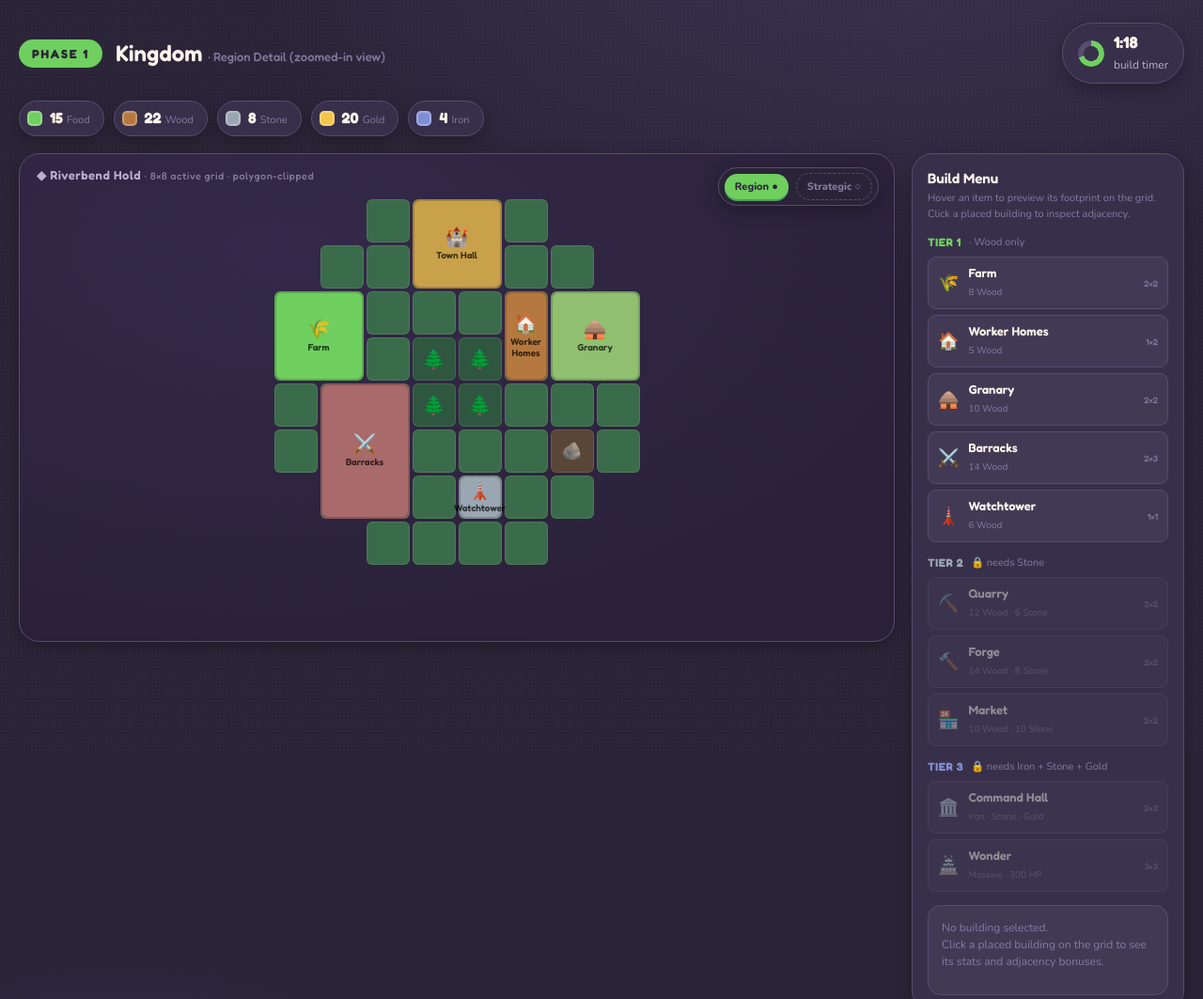
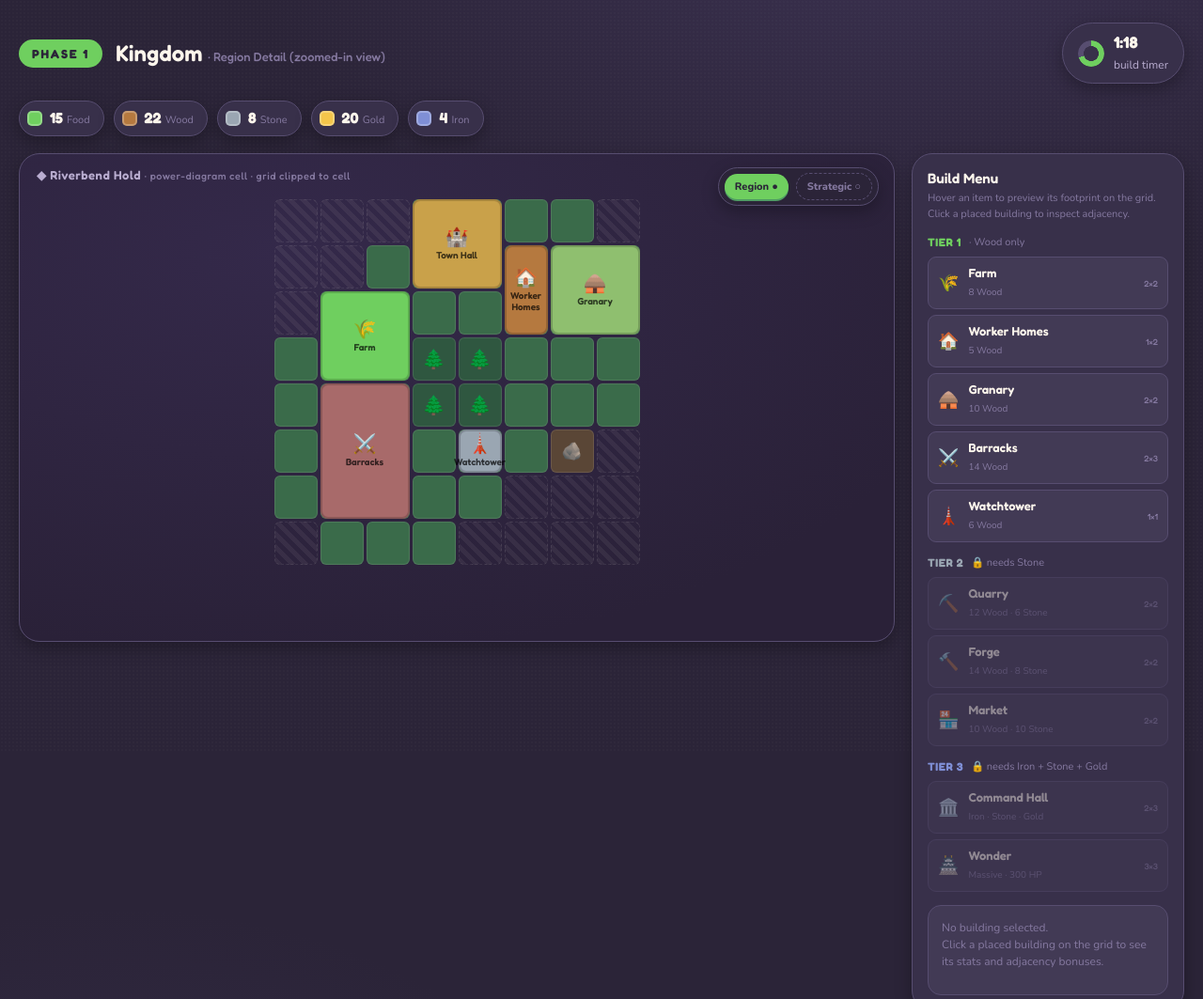
Before and after one commit to Jakers011/vectoy-assets, a plain HTML site: page ui/phase1-kingdom/index.html in a window 1280 px wide. Shown: the top 1063 px of the page at 94% size. Drawn offline with nearby package versions, Linux system fonts and the light colour scheme.

Commit message:
Phase 1 mockup: angular power-diagram cell (§14.5) + striped clipped tiles, re-placed buildings

```diff
--- a/ui/phase1-kingdom/index.html
+++ b/ui/phase1-kingdom/index.html
@@ -10,9 +10,9 @@
 <style>
   /* ============================================================
      VECTOY — Phase 1 Kingdom · REGION DETAIL (zoomed-in LOD)
-     Zoomed-in state of the shared map (see Q#51). Tetris grid
-     clipped to region polygon; build menu; adjacency preview.
-     Tokens shared with Phase 4 mockup. Spec: §4, §14.6, §22.
+     Zoomed-in state of the shared map (see Q#51). One power-diagram
+     cell (additively-weighted Voronoi, §14.5); tetris grid clipped
+     to the cell. Build menu; adjacency preview. Spec: §4, §14.5, §22.
      ============================================================ */
   :root {
     --surface-felt:#2b2438; --surface-panel:#38304a; --surface-card:#423a55;
@@ -89,12 +89,17 @@
   .zoom .z-out { background:transparent; color:var(--ink-dim); border:1px dashed var(--edge-soft); cursor:not-allowed; }
   .zoom .z-out:hover { color:var(--ink-muted); }
 
-  /* grid clipped to polygon */
+  /* grid clipped to cell */
   .grid-wrap { display:flex; justify-content:center; align-items:center; margin-top:22px; }
   .grid { display:grid; grid-template-columns:repeat(8, var(--cell)); grid-template-rows:repeat(8, var(--cell));
     gap:3px; position:relative; }
   .tile { width:var(--cell); height:var(--cell); border-radius:6px; position:relative; }
-  .tile.out { background:transparent; }
+  .tile.out { /* clipped: outside the power-diagram cell — shown, not buildable */
+    background:
+      repeating-linear-gradient(45deg,
+        rgba(253,246,236,.06) 0 5px,
+        transparent 5px 10px);
+    border:1px dashed rgba(253,246,236,.08); border-radius:6px; }
   .tile.ground { background:var(--grass); box-shadow:inset 0 0 0 1px var(--tile-line); }
   .tile.ground:hover { background:var(--grass-hi); }
   .tile.forest { background:var(--terrain-forest); box-shadow:inset 0 0 0 1px var(--tile-line); }
@@ -184,7 +189,7 @@
   <div class="layout">
     <!-- MAP CANVAS -->
     <div class="canvas">
-      <div class="canvas-label">◆ Riverbend Hold <small>· 8×8 active grid · polygon-clipped</small></div>
+      <div class="canvas-label">◆ Riverbend Hold <small>· power-diagram cell · grid clipped to cell</small></div>
       <div class="zoom">
         <button class="z-in">Region ●</button>
         <button class="z-out" title="Strategic Map — coming next (Q#51)">Strategic ○</button>
@@ -243,28 +248,31 @@
 </div>
 
 <script>
-  // ---- Region polygon: which of the 8x8 tiles are buildable ----
-  // 0 = outside polygon, 1 = ground, F = forest (clearable), R = rubble (clearable)
+  // ---- One power-diagram cell (additively-weighted Voronoi, §14.5) ----
+  // Angular, asymmetric facets — NOT a soft blob. The macro map is a full
+  // Voronoi tessellation of these cells (a Strategic Map concern); here we
+  // are zoomed inside one cell, grid clipped to it.
+  // 0 = outside cell (clipped, shown striped), 1 = ground, F = forest, R = rubble
   const MAP = [
-    [0,0,1,1,1,1,0,0],
-    [0,1,1,1,1,1,1,0],
-    [1,1,1,1,1,1,1,1],
+    [0,0,0,1,1,1,1,0],
+    [0,0,1,1,1,1,1,1],
+    [0,1,1,1,1,1,1,1],
     [1,1,1,'F','F',1,1,1],
     [1,1,1,'F','F',1,1,1],
-    [1,1,1,1,1,1,'R',1],
-    [0,1,1,1,1,1,1,0],
-    [0,0,1,1,1,1,0,0],
+    [1,1,1,1,1,1,'R',0],
+    [1,1,1,1,1,0,0,0],
+    [0,1,1,1,0,0,0,0],
   ];
   const CELL = 46, GAP = 3, STEP = CELL + GAP;
 
   // ---- Pre-placed buildings: {name,ico,color, r,c (top-left), w,h, hp,yield} ----
   const BUILDINGS = [
     { name:'Town Hall', ico:'🏰', color:'#c9a14a', r:0, c:3, w:2, h:2, hp:100, out:'Civic core' },
-    { name:'Farm',      ico:'🌾', color:'#6fcf5f', r:2, c:0, w:2, h:2, hp:40,  out:'+Food dice' },
-    { name:'Granary',   ico:'🛖', color:'#8fbf6f', r:2, c:6, w:2, h:2, hp:40,  out:'Food carryover' },
-    { name:'Worker Homes', ico:'🏠', color:'#b5793f', r:2, c:5, w:1, h:2, hp:30, out:'+Happiness' },
+    { name:'Farm',      ico:'🌾', color:'#6fcf5f', r:2, c:1, w:2, h:2, hp:40,  out:'+Food dice' },
+    { name:'Granary',   ico:'🛖', color:'#8fbf6f', r:1, c:6, w:2, h:2, hp:40,  out:'Food carryover' },
+    { name:'Worker Homes', ico:'🏠', color:'#b5793f', r:1, c:5, w:1, h:2, hp:30, out:'+Happiness' },
     { name:'Barracks',  ico:'⚔️', color:'#a86a6a', r:4, c:1, w:2, h:3, hp:80,  out:'Trains Infantry' },
-    { name:'Watchtower',ico:'🗼', color:'#9aa6b2', r:6, c:4, w:1, h:1, hp:120, out:'+Vision' },
+    { name:'Watchtower',ico:'🗼', color:'#9aa6b2', r:5, c:4, w:1, h:1, hp:120, out:'+Vision' },
   ];
   // Adjacency rule (spec §4.4): Granary adjacent to Worker Homes => +1 Happiness
   const ADJ = { 'Granary':['Worker Homes'], 'Worker Homes':['Granary'] };
@@ -312,8 +320,8 @@
       const fp = item.dataset.fp; if(!fp) return;
       const [w,h] = fp.split('x').map(Number);
       preview.innerHTML=''; preview.classList.add('show');
-      // place preview near center-ish open area (cosmetic)
-      const baseR=3, baseC=5;
+      // place preview over a known-open ground pocket (cosmetic; no real placement logic)
+      const baseR=5, baseC=2;
       for(let dr=0; dr<h; dr++) for(let dc=0; dc<w; dc++){
         const p=document.createElement('div'); p.className='pcell';
         p.style.left=((baseC+dc)*STEP)+'px'; p.style.top=((baseR+dr)*STEP)+'px';
```
